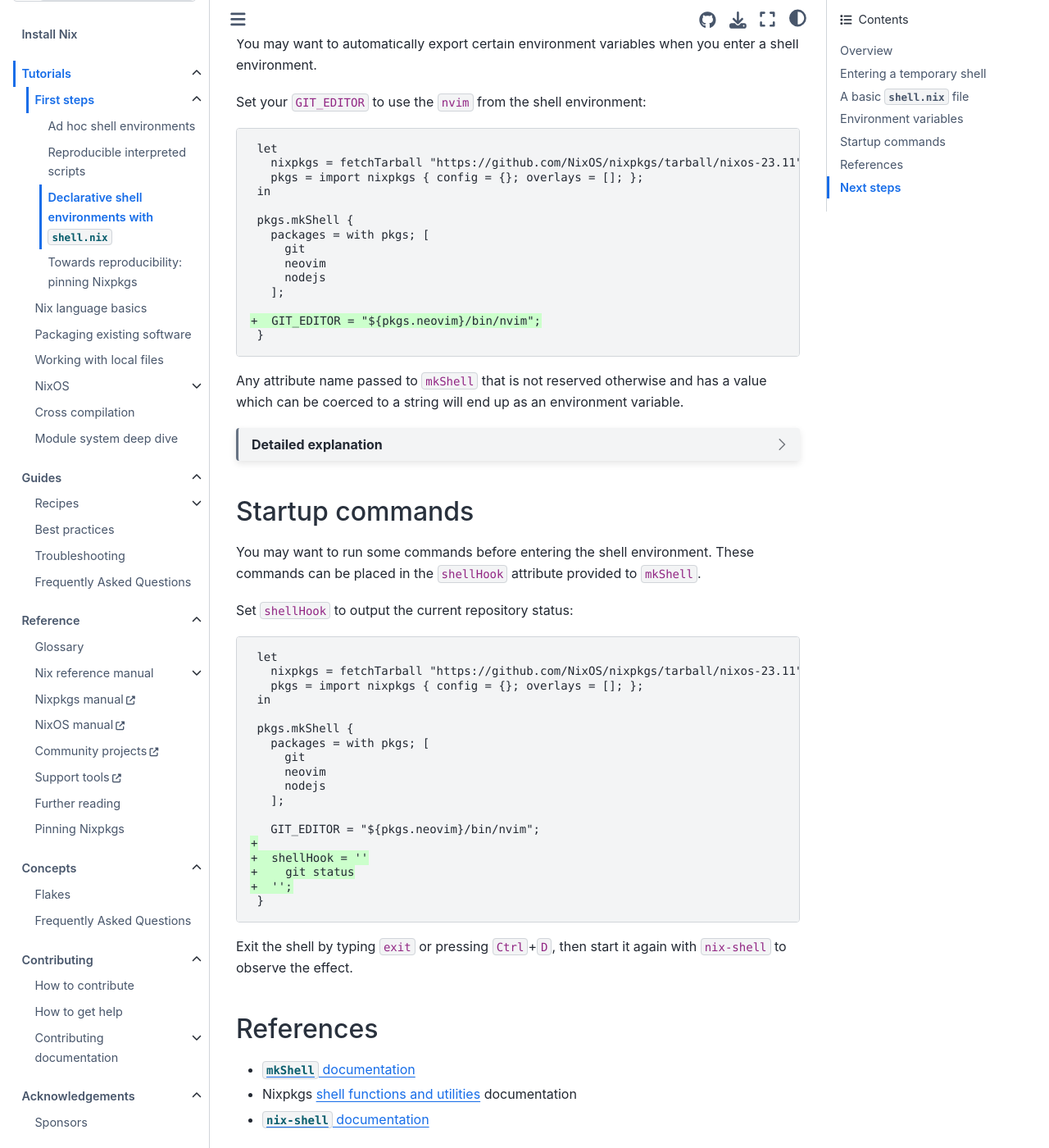
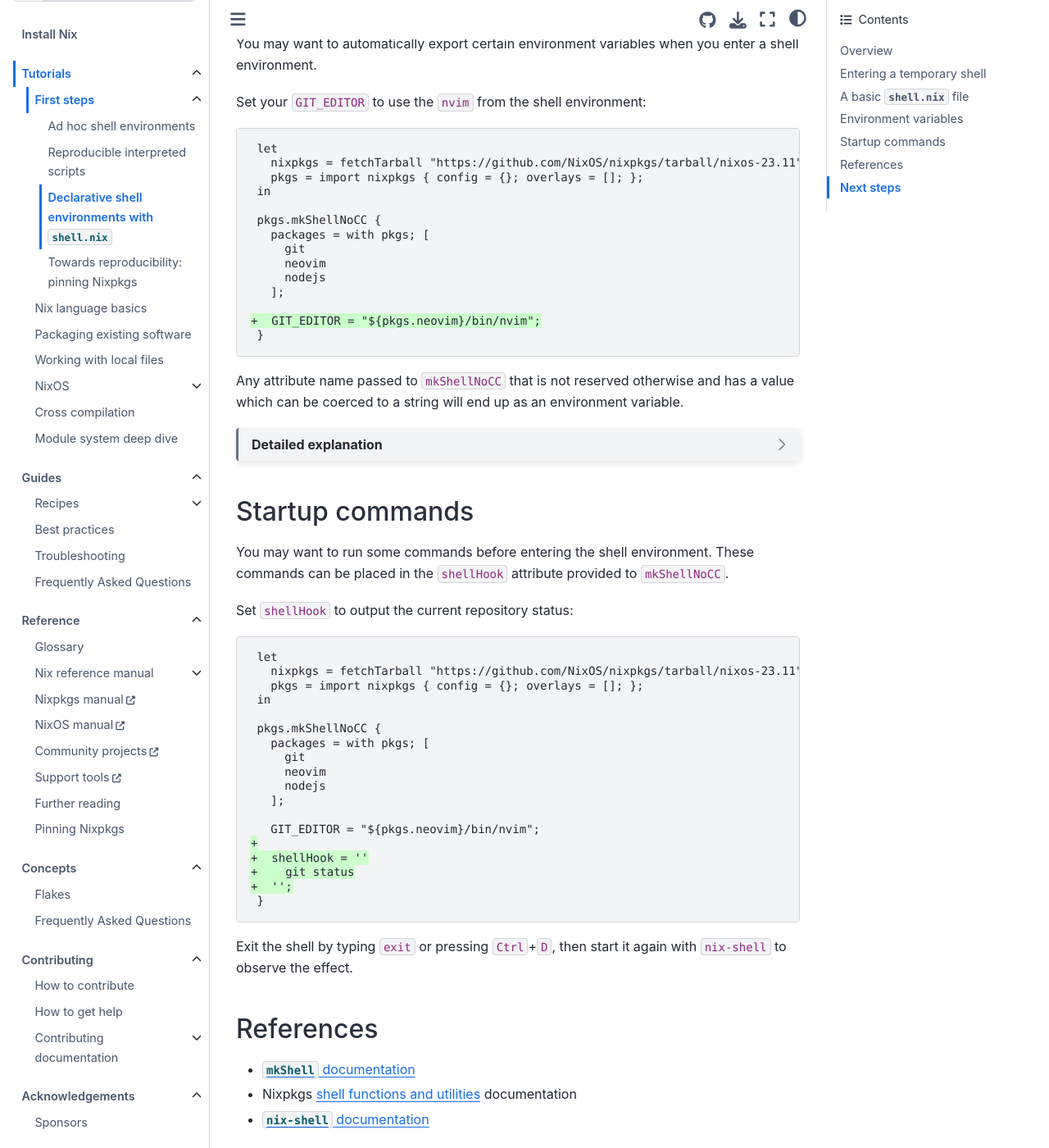
Before and after one commit to NixOS/nix.dev, a Sphinx documentation site: the page built from source/tutorials/first-steps/declarative-shell.md, in a window 1280 px wide and 1400 px high, scrolled down 2184 px. Shown: the whole window at 82% size. Built offline with Sphinx 7.4.7 and the Sphinx Book theme 1.1.4, drawn with Linux system fonts in a browser that asks for light colours.

Commit message:
use `nixShellNoCC` in tutorials and guides
in our examples we never actually use the compiler toolchain stuff from
`mkShell`, so we may as well not burden users with large downloads.

````diff
--- a/source/tutorials/first-steps/declarative-shell.md
+++ b/source/tutorials/first-steps/declarative-shell.md
@@ -56,7 +56,7 @@ let
   pkgs = import nixpkgs { config = {}; overlays = []; };
 in
 
-pkgs.mkShell {
+pkgs.mkShellNoCC {
   packages = with pkgs; [
     git
     neovim
@@ -68,18 +68,19 @@ pkgs.mkShell {
 ::::{dropdown} Detailed explanation
 We use a version of [Nixpkgs pinned to a release branch](<ref-pinning-nixpkgs>), and explicitly set configuration options and overlays to avoid them being inadvertently overridden by [global configuration](https://nixos.org/manual/nixpkgs/stable/#chap-packageconfig).
 
-`mkShell` is a function that produces a shell environment.
-It takes as argument an attribute set.
+`nix-shell` was originally conceived as a way to construct a shell environment containing the [tools needed to debug package builds](https://nixos.org/manual/nixpkgs/stable/#sec-tools-of-stdenv), such as Make or GCC.
+Only later it became widely used as a general way to make temporary environments for other purposes.
+`mkShellNoCC` is a function that produces a such an environment, but without a compiler toolchain.
+
+`mkShellNoCC` takes as argument an attribute set.
 Here we give it an attribute `packages` with a list containing one item from the `pkgs` attribute set.
 
 :::{Dropdown} Side note on `packages` and `buildInputs`
-You may encounter examples of `mkShell` that add packages to the `buildInputs` or `nativeBuildInputs` attributes instead.
+You may encounter examples of `mkShell` or `mkShellNoCC` that add packages to the `buildInputs` or `nativeBuildInputs` attributes instead.
 
-`nix-shell` was originally conceived as a way to construct a shell environment containing the tools needed to debug package builds.
-Only later it became widely used as a general way to make temporary environments for other purposes.
 
-`mkShell` is a [wrapper around `mkDerivation`](https://nixos.org/manual/nixpkgs/stable/#sec-pkgs-mkShell), so it takes the same arguments as `mkDerivation`, such as `buildInputs` or `nativeBuildInputs`.
-The `packages` attribute argument to `mkShell` is simply an alias for `nativeBuildInputs`.
+`mkShellNoCC` is a [wrapper around `mkDerivation`](https://nixos.org/manual/nixpkgs/stable/#sec-pkgs-mkShell), so it takes the same arguments as `mkDerivation`, such as `buildInputs` or `nativeBuildInputs`.
+The `packages` attribute argument to `mkShellNoCC` is simply an alias for `nativeBuildInputs`.
 :::
 ::::
 
@@ -108,7 +109,7 @@ Set your `GIT_EDITOR` to use the `nvim` from the shell environment:
    pkgs = import nixpkgs { config = {}; overlays = []; };
  in
 
- pkgs.mkShell {
+ pkgs.mkShellNoCC {
    packages = with pkgs; [
      git
      neovim
@@ -119,7 +120,7 @@ Set your `GIT_EDITOR` to use the `nvim` from the shell environment:
  }
 ```
 
-Any attribute name passed to `mkShell` that is not reserved otherwise and has a value which can be coerced to a string will end up as an environment variable.
+Any attribute name passed to `mkShellNoCC` that is not reserved otherwise and has a value which can be coerced to a string will end up as an environment variable.
 
 :::{dropdown} Detailed explanation
 
@@ -138,7 +139,7 @@ If you really need to override these protected environment variables, use the `s
 ## Startup commands
 
 You may want to run some commands before entering the shell environment.
-These commands can be placed in the `shellHook` attribute provided to `mkShell`.
+These commands can be placed in the `shellHook` attribute provided to `mkShellNoCC`.
 
 Set `shellHook` to output the current repository status:
 
@@ -148,7 +149,7 @@ Set `shellHook` to output the current repository status:
    pkgs = import nixpkgs { config = {}; overlays = []; };
  in
 
- pkgs.mkShell {
+ pkgs.mkShellNoCC {
    packages = with pkgs; [
      git
      neovim
````
Also changed, not shown: source/guides/recipes/dependency-management.md (+1 -1 lines), source/guides/recipes/direnv.md (+2 -2 lines), source/guides/recipes/python-environment.md (+1 -1 lines), source/guides/recipes/sharing-dependencies.md (+4 -4 lines), source/tutorials/nix-language.md (+3 -3 lines).
